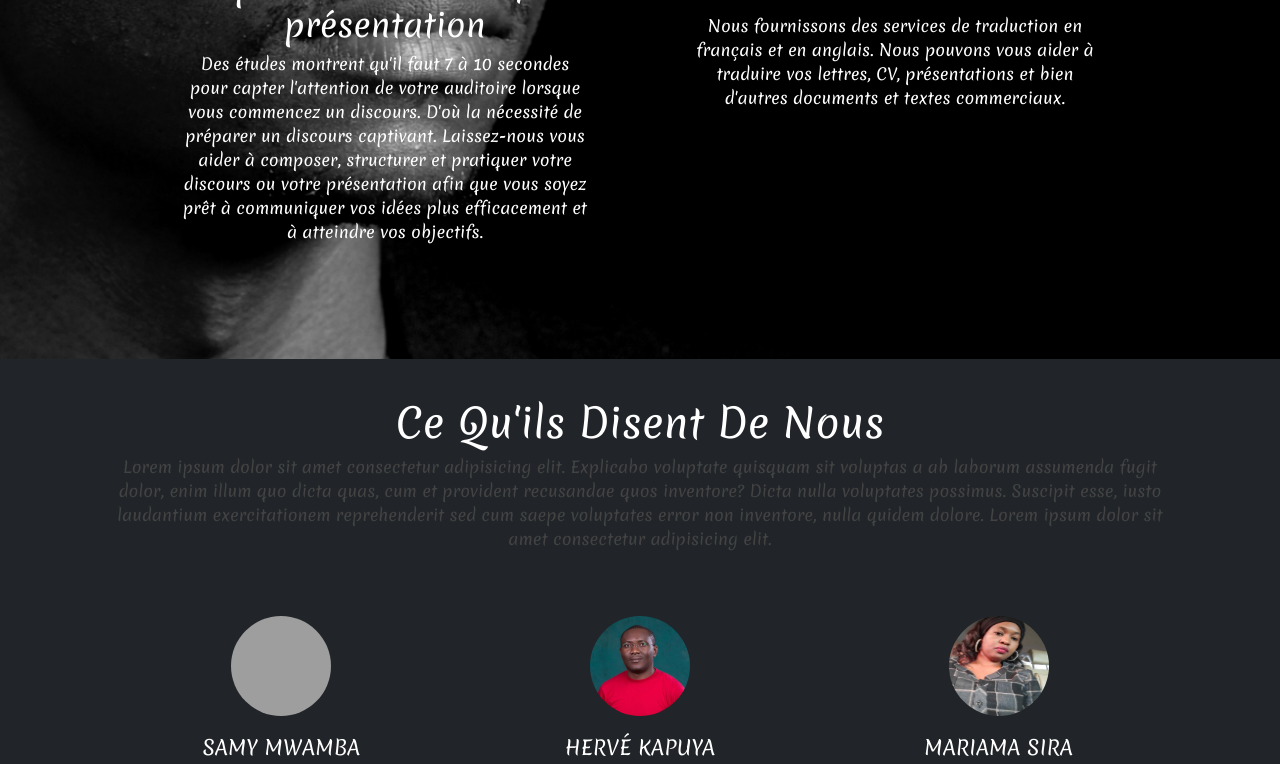
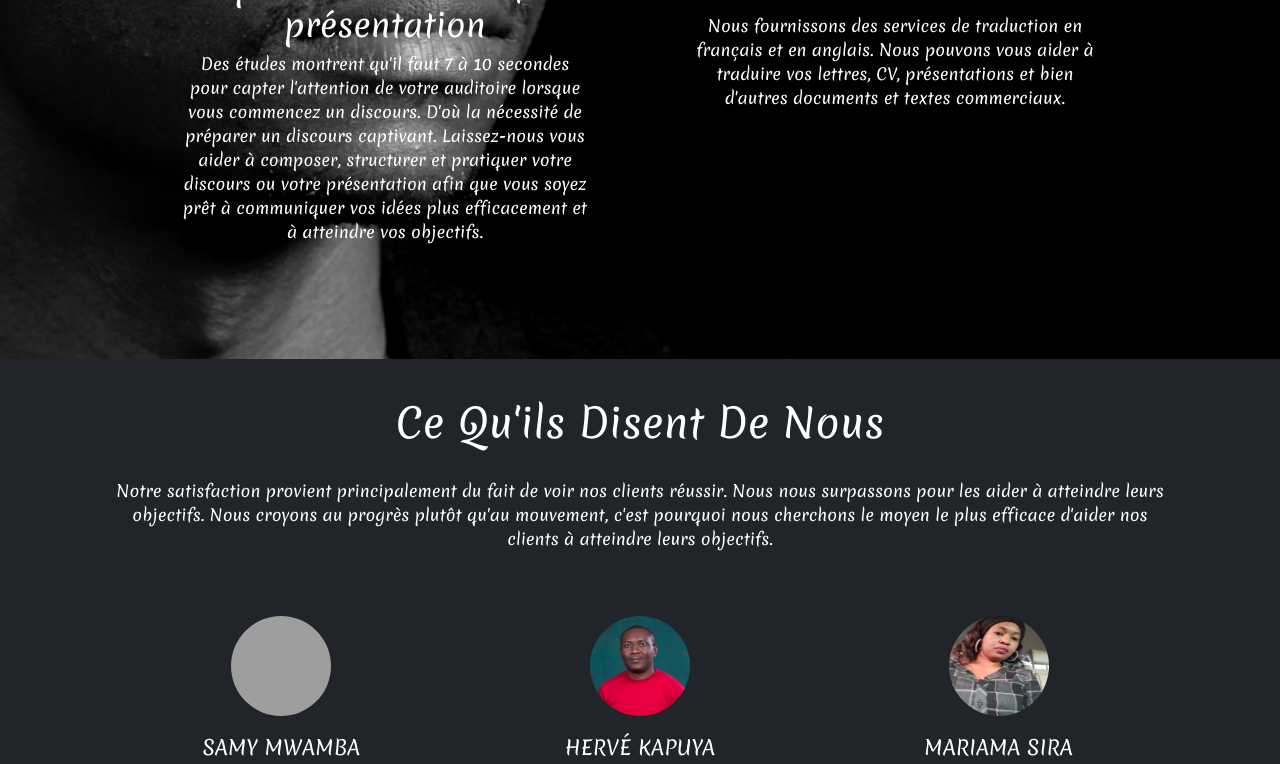
Before and after one commit to mikeaxle/learning-with-patrick, a Nuxt app: page / in a window 1280 px wide. Shown: the part 2000-2764 px from the top of the page. Built offline with nearby package versions, Linux system fonts and the light colour scheme; grey boxes are pictures that could not be loaded.

Commit message:
home button added to side navbar

```diff
--- a/components/Testimonial.vue
+++ b/components/Testimonial.vue
@@ -3,14 +3,12 @@
     <div class="testimonials">
       <div class="testimonial-inner">
         <h1 class="text-white">Ce Qu'ils Disent De Nous</h1>
-        <p>
-          Lorem ipsum dolor sit amet consectetur adipisicing elit. Explicabo
-          voluptate quisquam sit voluptas a ab laborum assumenda fugit dolor,
-          enim illum quo dicta quas, cum et provident recusandae quos inventore?
-          Dicta nulla voluptates possimus. Suscipit esse, iusto laudantium
-          exercitationem reprehenderit sed cum saepe voluptates error non
-          inventore, nulla quidem dolore. Lorem ipsum dolor sit amet consectetur
-          adipisicing elit.
+        <p class=" text-white pt-4">
+          Notre satisfaction provient principalement du fait de voir nos clients réussir.
+          Nous nous surpassons pour les aider à atteindre leurs objectifs.
+
+          Nous croyons au progrès plutôt qu'au mouvement, c'est pourquoi nous cherchons le moyen le plus efficace
+          d'aider nos clients à atteindre leurs objectifs.
         </p>
         <div class="row mt-5">
           <div class="col">
--- a/pages/index.vue
+++ b/pages/index.vue
@@ -25,6 +25,7 @@
             <div class="flex-container">
               <div class="flex-item-right"></div>
             </div>
+            <a href="#home">Home</a>
             <a href="#about">About</a>
             <a href="#services">Services</a>
             <a href="#testimonials">Clients</a>
@@ -45,7 +46,7 @@
           </div>
         </div>
       </div>
-      <div class="container main-content mt-3">
+      <div class="container main-content mt-3" id="home">
         <div class="flex-container-head">
           <div class="flex-item-left text-left">
             <div class="display-4 mb-5 mt-5 main-text text-left">
```
